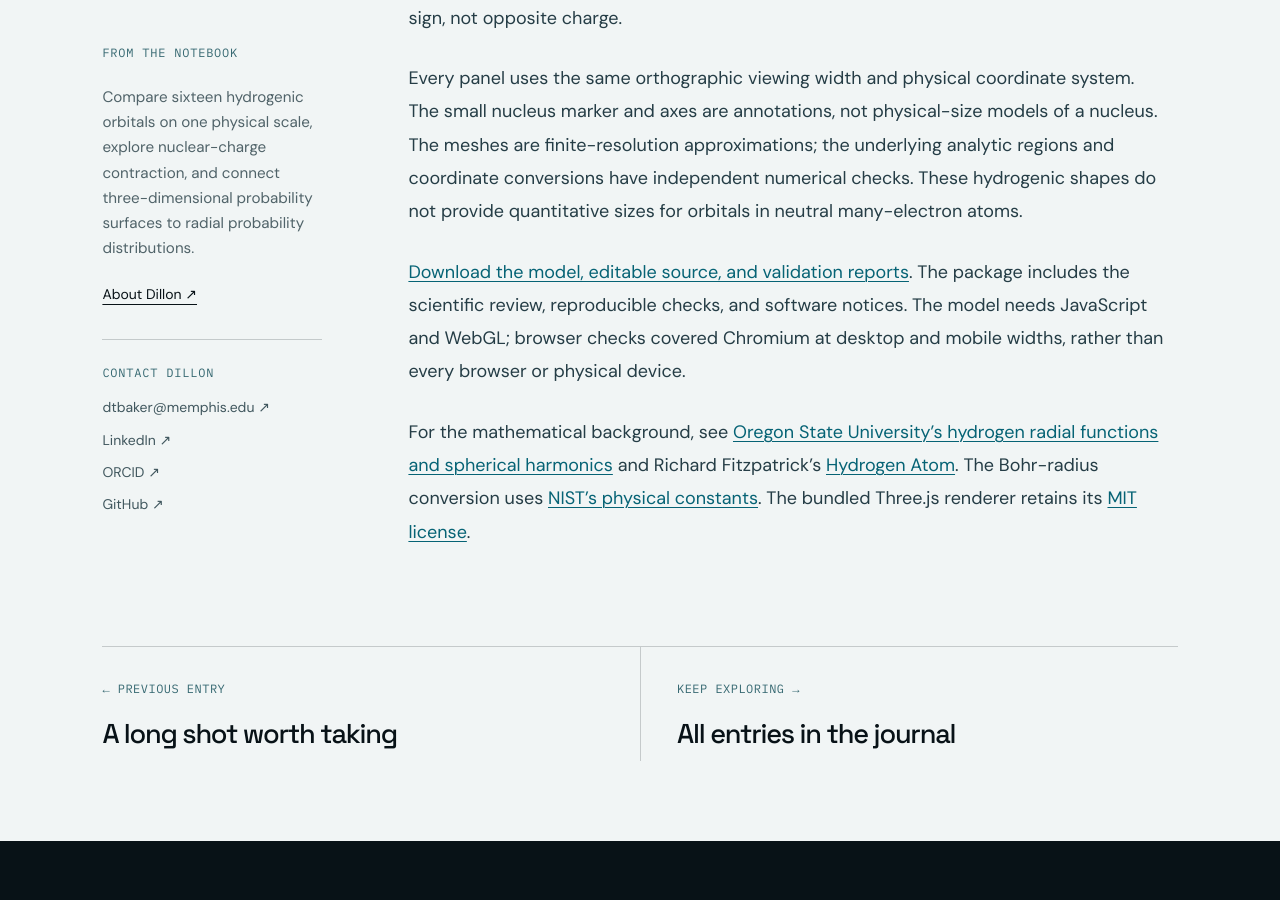
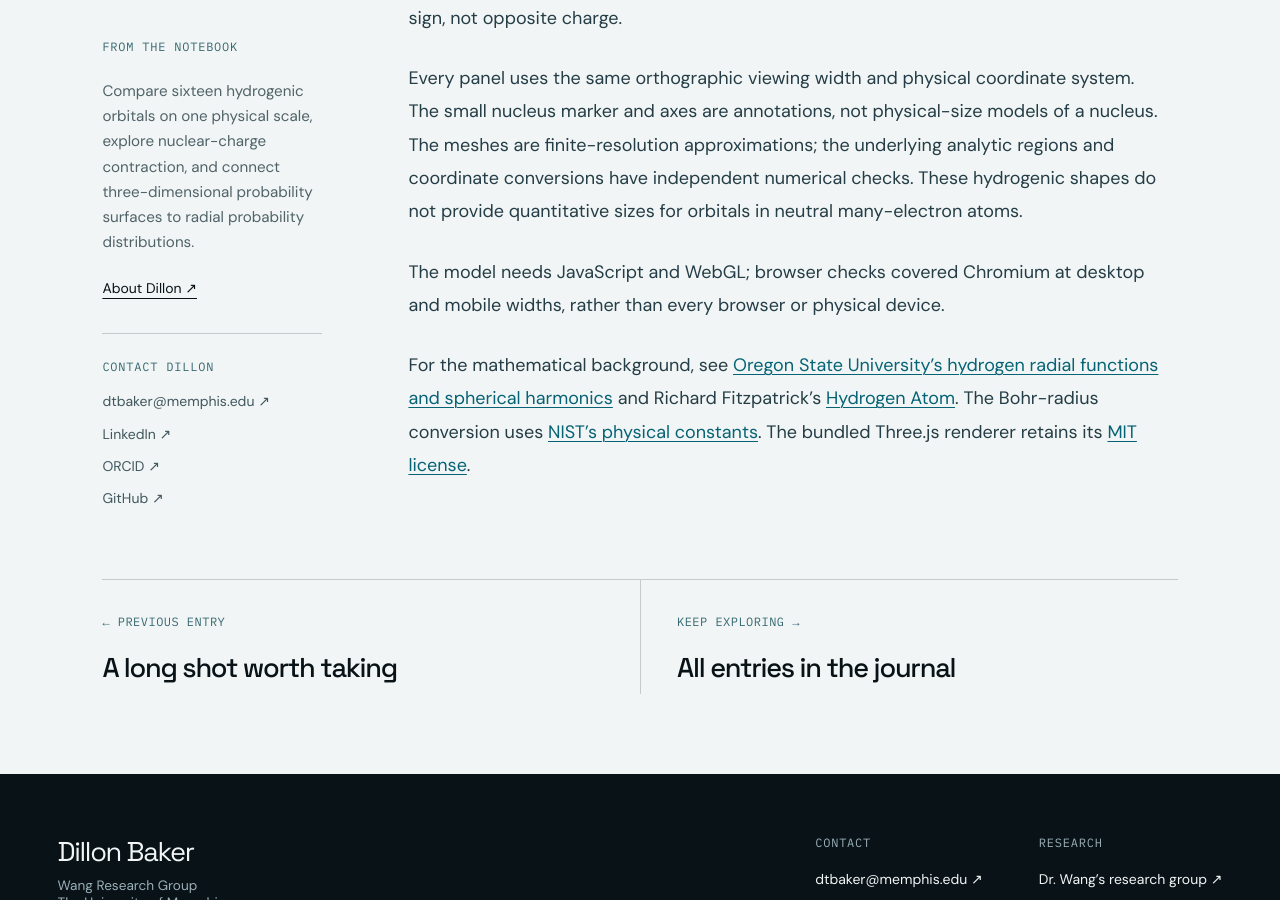
Before and after one commit to DTABaker/DTABaker.github.io, a Jekyll site: the page built from _posts/2026-10-14-orbital-sense-of-scale.md, in a window 1280 px wide and 900 px high, scrolled down 4558 px. Built offline with Jekyll 4.4.1, drawn with Linux system fonts in a browser that asks for light colours.

Commit message:
Remove download callout from orbital scale post

```diff
--- a/_posts/2026-10-14-orbital-sense-of-scale.md
+++ b/_posts/2026-10-14-orbital-sense-of-scale.md
@@ -60,6 +60,6 @@ Each displayed surface approximates the boundary of an orbital-specific isodensi
 
 Every panel uses the same orthographic viewing width and physical coordinate system. The small nucleus marker and axes are annotations, not physical-size models of a nucleus. The meshes are finite-resolution approximations; the underlying analytic regions and coordinate conversions have independent numerical checks. These hydrogenic shapes do not provide quantitative sizes for orbitals in neutral many-electron atoms.
 
-[Download the model, editable source, and validation reports]({{ '/assets/orbital-scale-blog-package.zip' | relative_url }}). The package includes the scientific review, reproducible checks, and software notices. The model needs JavaScript and WebGL; browser checks covered Chromium at desktop and mobile widths, rather than every browser or physical device.
+The model needs JavaScript and WebGL; browser checks covered Chromium at desktop and mobile widths, rather than every browser or physical device.
 
 For the mathematical background, see [Oregon State University's hydrogen radial functions and spherical harmonics](https://books.physics.oregonstate.edu/GMM/hydroform.html) and Richard Fitzpatrick's [Hydrogen Atom](https://farside.ph.utexas.edu/teaching/qmech/lectures/node82.html). The Bohr-radius conversion uses [NIST's physical constants](https://physics.nist.gov/cuu/Constants/Table/allascii.txt). The bundled Three.js renderer retains its [MIT license]({{ '/assets/THREE-LICENSE.txt' | relative_url }}).
```
